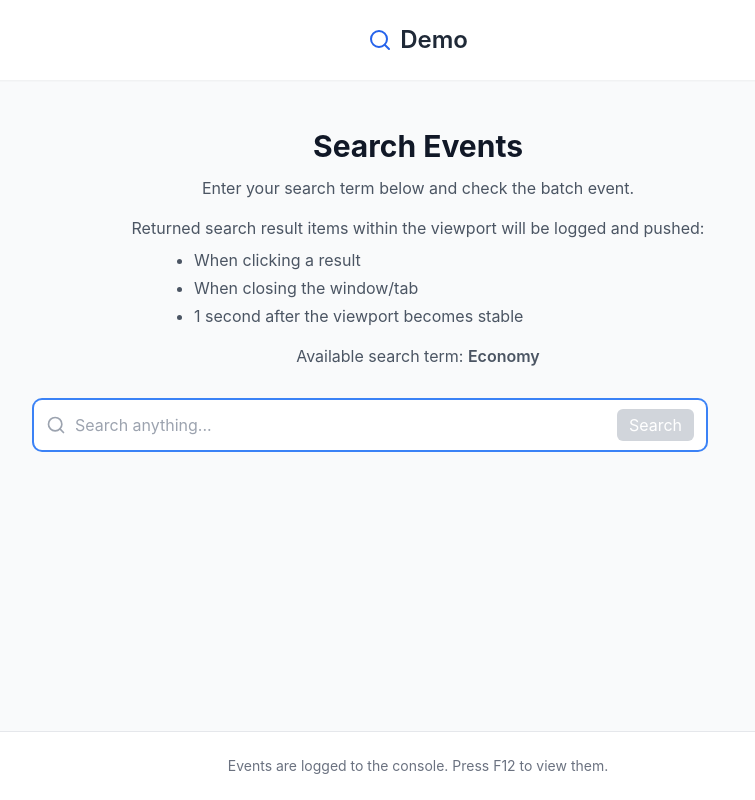
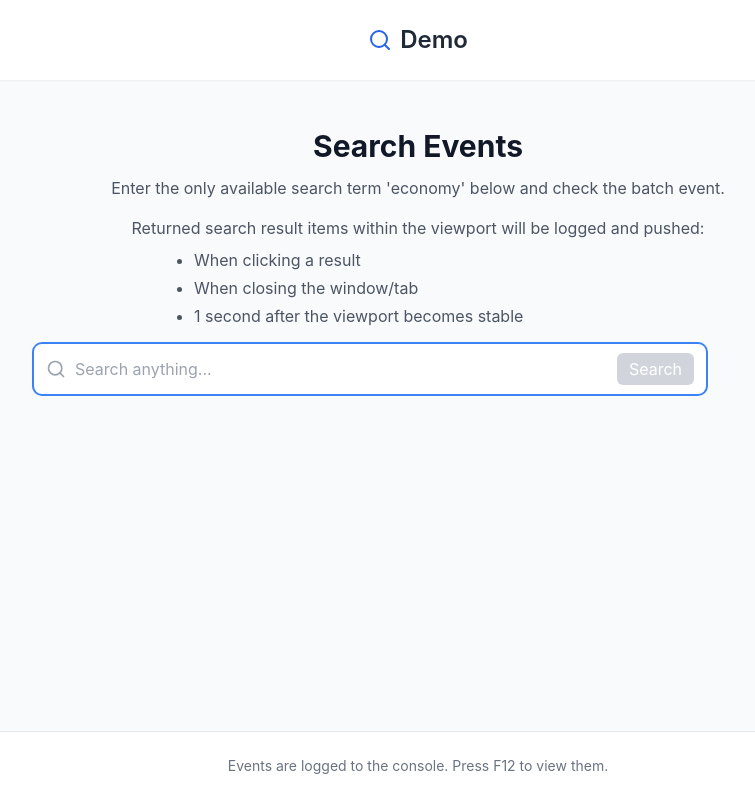
Before and after one commit to enlo1234/demo-search, a React (Vite) app: page / in a window 1280 px wide. Shown: the whole page, without its empty margins (222-977 px from the left). Built offline with nearby package versions, Linux system fonts and the light colour scheme.

Commit message:
Update search results text to use a list

```diff
--- a/src/App.tsx
+++ b/src/App.tsx
@@ -22,7 +22,7 @@ function App() {
         <div className="max-w-3xl w-full text-center mb-8">
           <h2 className="text-3xl font-bold text-gray-900 mb-3">Search Events</h2>
           <p className="text-gray-600 mb-4">
-            Enter your search term below and check the batch event.
+            Enter the only available search term 'economy' below and check the batch event.
           </p>
           <p className="text-gray-600 mb-4">
             Returned search result items within the viewport will be logged and pushed:
@@ -31,9 +31,6 @@ function App() {
               <li>When closing the window/tab</li>
               <li>1 second after the viewport becomes stable</li>
             </ul>
-          </p>
-          <p className="text-gray-600 mb-8">
-            Available search term: <span className="font-semibold">Economy</span>
           </p>
           <SearchBar onSearch={handleSearch} />
         </div>
```
